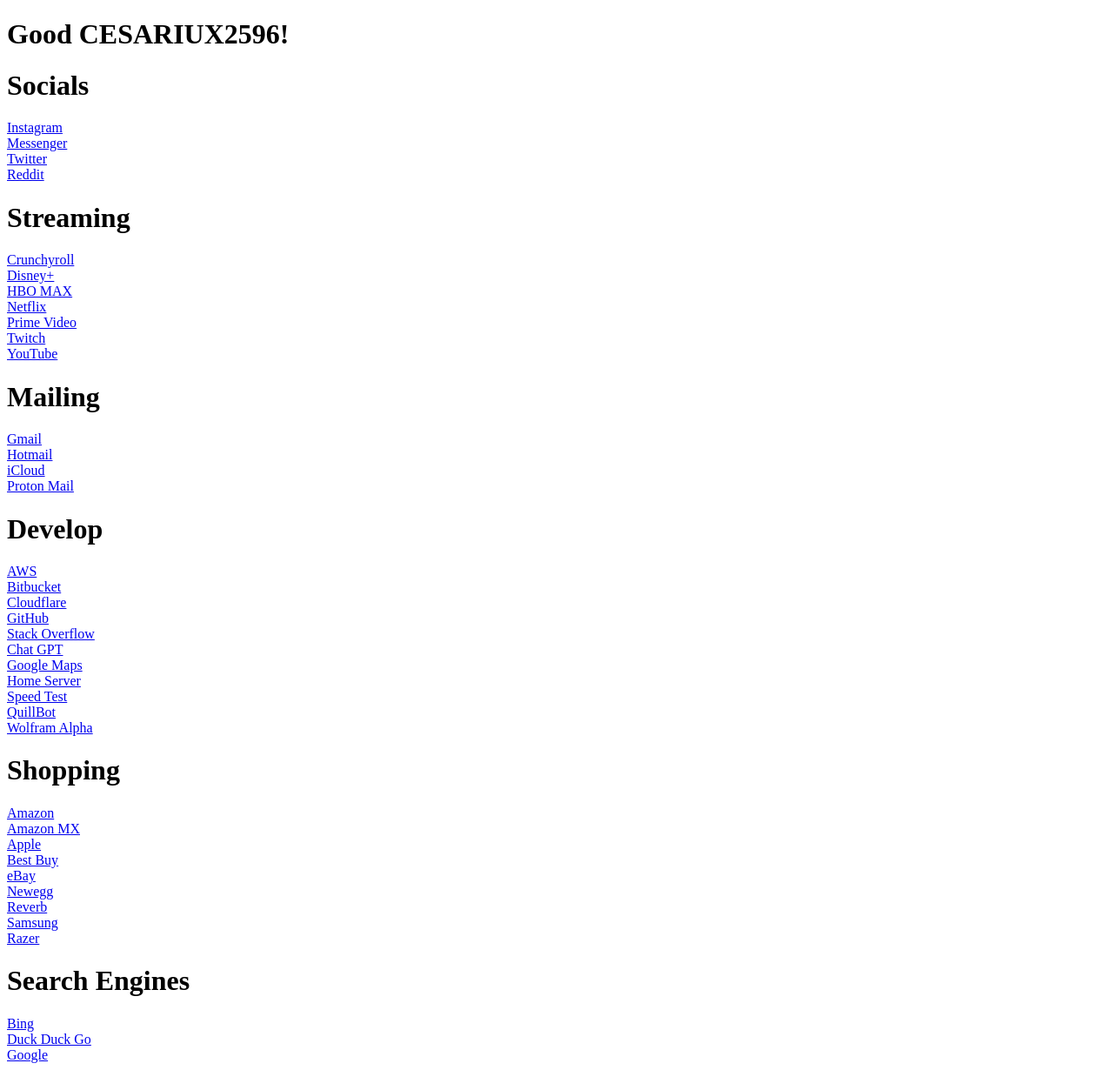
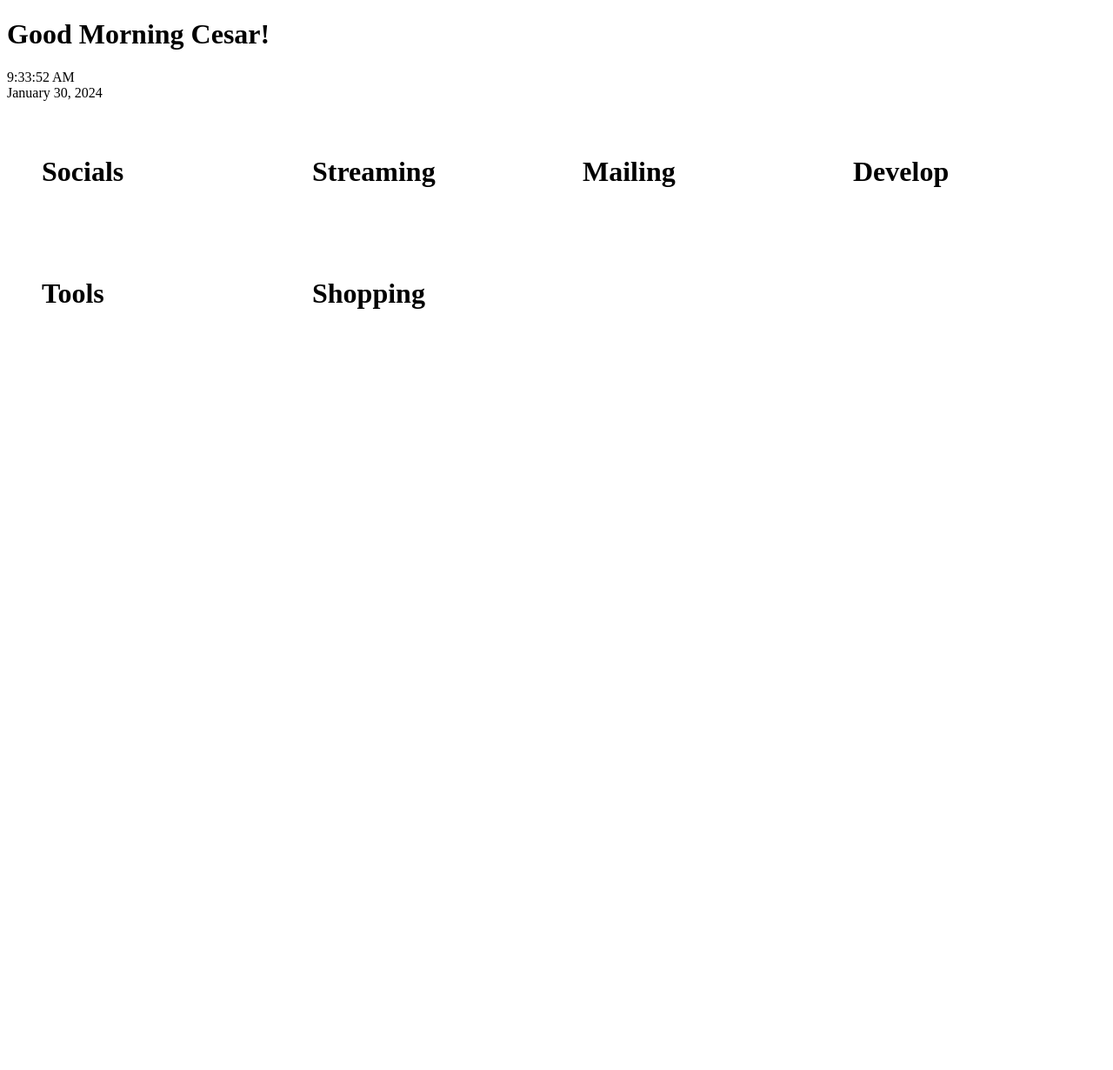
Before and after one commit to CESARIUX2596/personal-configs, a plain HTML site: page home-page/index.html in a window 1280 px wide. Shown: the whole page at 87% size. After the commit the page ends 800 px from the top, so only its background shows below. Drawn offline with Linux system fonts and the light colour scheme.

Commit message:
Base website html  styling

```diff
--- a/home-page/index.html
+++ b/home-page/index.html
@@ -5,45 +5,49 @@
     <meta charset="UTF-8">
     <meta name="viewport" content="width=device-width, initial-scale=1.0">
     <meta http-equiv="X-UA-Compatible" content="ie=edge">
-    <title>My Website</title>
+    <title>Homepage</title>
     <link rel="stylesheet" href="./style.css">
     <link rel="icon" href="./favicon.ico" type="image/x-icon">
-    <script src="./script.js"></script>
 </head>
 
 <body>
     <main>
         <!-- Custom homepage for webrowser -->
         <div class="greeting">
-            <h1 class="greeting_tittle">Good <span id="time"></span> CESARIUX2596!</h1>
+            <h1 class="greeting-tittle">Good <span id="time-reference"></span> Cesar!</h1>
+        </div>
+
+        <div class="clock">
+            <div class="time"></div>
+            <div class="date"></div>
         </div>
 
         <!-- Display current time and weather -->
         <div class="time">
-            <div class="time_container">
-                <div class="time_container_time">
-                    <h1 class="time_container_time_hour" id="hour"></h1>
-                    <h1 class="time_container_time_minute" id="minute"></h1>
-                    <h1 class="time_container_time_second" id="second"></h1>
+            <div class="time-container">
+                <div class="time-container-time">
+                    <h1 class="time-container-time-hour" id="hour"></h1>
+                    <h1 class="time-container-time-minute" id="minute"></h1>
+                    <h1 class="time-container-time-second" id="second"></h1>
                 </div>
-                <div class="time_container_date">
-                    <h1 class="time_container_date_day" id="day"></h1>
-                    <h1 class="time_container_date_month" id="month"></h1>
-                    <h1 class="time_container_date_year" id="year"></h1>
+                <div class="time-container-date">
+                    <h1 class="time-container-date-day" id="day"></h1>
+                    <h1 class="time-container-date-month" id="month"></h1>
+                    <h1 class="time-container-date-year" id="year"></h1>
                 </div>
             </div>
         </div>
 
         <!-- Display current weather -->
         <div class="weather">
-            <div class="weather_container">
-                <div class="weather_container_location">
-                    <h1 class="weather_container_location_city" id="city"></h1>
-                    <h1 class="weather_container_location_country" id="country"></h1>
+            <div class="weather-container">
+                <div class="weather-container-location">
+                    <h1 class="weather-container-location-city" id="city"></h1>
+                    <h1 class="weather-container-location-country" id="country"></h1>
                 </div>
-                <div class="weather_container_temperature">
-                    <h1 class="weather_container_temperature_degree" id="degree"></h1>
-                    <h1 class="weather_container_temperature_description" id="description"></h1>
+                <div class="weather-container-temperature">
+                    <h1 class="weather-container-temperature-degree" id="degree"></h1>
+                    <h1 class="weather-container-temperature-description" id="description"></h1>
                 </div>
             </div>
         </div>
@@ -51,170 +55,168 @@
 
         <!-- Websites -->
 
+        <div class="websites-container">
+
             <!-- Social -->
-        <div class="social">
-            <h1 class="container_name">Socials</h1>
-            <div class="social_container">
-                <div class="social_container_item">
-                    <a href="https://www.instagram.com/" target="_blank">Instagram</a>
-                </div>
-                <div class="social_container_item">
-                    <a href="https://www.messenger.com/" target="_blank">Messenger</a>
-                </div>
-                <div class="social_container_item">
-                    <a href="https://twitter.com" target="_blank">Twitter</a>
-                </div>
-                <div class="social_container_item">
-                    <a href="https://www.reddit.com/" target="_blank">Reddit</a>
-                </div>
-            </div>
+            <div class="cathegory-container">
+                <h1 class="cathegory-name">Socials</h1>
+                <ul class="cathegory-list">
+                    <li class="cathegory-item">
+                        <a href="https://www.instagram.com/">Instagram</a>
+                    </li>
+                    <li class="cathegory-item">
+                        <a href="https://www.messenger.com/">Messenger</a>
+                    </li>
+                    <li class="cathegory-item">
+                        <a href="https://twitter.com">Twitter</a>
+                    </li>
+                    <li class="cathegory-item">
+                        <a href="https://www.reddit.com/">Reddit</a>
+                    </li>
+                </ul>
             </div>
 
             <!-- Streaming -->
-        <div class="streaming">
-            <h1 class="container_name">Streaming</h1>
-            <div class="streaming_container">
-                <div class="streaming_container_item">
-                    <a href="https://www.crunchyroll.com/" target="_blank">Crunchyroll</a>
-                </div>
-                <div class="streaming_container_item">
-                    <a href="https://www.disneyplus.com/" target="_blank">Disney+</a>
-                </div>
-                <div class="streaming_container_item">
-                    <a href="https://hbomax.com/" target="_blank">HBO MAX</a>
-                </div>
-                <div class="streaming_container_item">
-                    <a href="https://www.netflix.com/" target="_blank">Netflix</a>
-                </div>
-                <div class="streaming_container_item">
-                    <a href="https://www.primevideo.com/" target="_blank">Prime Video</a>
-                </div>
-                <div class="streaming_container_item">
-                    <a href="https://www.twitch.tv/" target="_blank">Twitch</a>
-                </div>
-                <div class="streaming_container_item">
-                    <a href="https://www.youtube.com/" target="_blank">YouTube</a>
-                </div>
-            </div>
+            <div class="cathegory-container">
+                <h1 class="cathegory-name">Streaming</h1>
+                <ul class="cathegory-list">
+                    <li class="cathegory-item">
+                        <a href="https://www.crunchyroll.com/">Crunchyroll</a>
+                    </li>
+                    <li class="cathegory-item">
+                        <a href="https://www.disneyplus.com/">Disney+</a>
+                    </li>
+                    <li class="cathegory-item">
+                        <a href="https://hbomax.com/">HBO MAX</a>
+                    </li>
+                    <li class="cathegory-item">
+                        <a href="https://www.netflix.com/">Netflix</a>
+                    </li>
+                    <li class="cathegory-item">
+                        <a href="https://www.primevideo.com/">Prime Video</a>
+                    </li>
+                    <li class="cathegory-item">
+                        <a href="https://www.twitch.tv/">Twitch</a>
+                    </li>
+                    <li class="cathegory-item">
+                        <a href="https://www.youtube.com/">YouTube</a>
+                    </li>
+                </ul>
             </div>
 
             <!-- Mailing -->
-        <div class="mailing">
-            <h1 class="container_name">Mailing</h1>
-            <div class="mailing_container">
-                <div class="mailing_container_item">
-                    <a href="https://mail.google.com/" target="_blank">Gmail</a>
-                </div>
-                <div class="mailing_container_item">
-                    <a href="https://outlook.live.com/" target="_blank">Hotmail</a>
-                </div>
-                <div class="mailing_container_item">
-                    <a href="https://www.icloud.com/" target="_blank">iCloud</a>
-                </div>
-                <div class="mailing_container_item">
-                    <a href="https://proton.me/mail" target="_blank">Proton Mail</a>
-                </div>
-            </div>
+            <div class="cathegory-container">
+                <h1 class="cathegory-name">Mailing</h1>
+                <ul class="cathegory-list">
+                    <li class="cathegory-item">
+                        <a href="https://mail.google.com/">Gmail</a>
+                    </li>
+                    <li class="cathegory-item">
+                        <a href="https://outlook.live.com/">Hotmail</a>
+                    </li>
+                    <li class="cathegory-item">
+                        <a href="https://www.icloud.com/">iCloud</a>
+                    </li>
+                    <li class="cathegory-item">
+                        <a href="https://proton.me/mail">Proton Mail</a>
+                    </li>
+                </ul>
             </div>
 
             <!-- Develop -->
-        <div class="develop">
-            <h1 class="container_name">Develop</h1>
-            <div class="develop_container">
-                <div class="develop_container_item">
-                    <a href="https://aws.amazon.com/" target="_blank">AWS</a>
-                </div>
-                <div class="develop_container_item">
-                    <a href="https://bitbucket.org/" target="_blank">Bitbucket</a>
-                </div>
-                <div class="develop_container_item">
-                    <a href="https://www.cloudflare.com/" target="_blank">Cloudflare</a>
-                </div>
-                <div class="develop_container_item">
-                    <a href="https://github.com" target="_blank">GitHub</a>
-                </div>
-                <div class="develop_container_item">
-                    <a href="https://stackoverflow.com/" target="_blank">Stack Overflow</a>
-                </div>
-            </div>
+            <div class="cathegory-container">
+                <h1 class="cathegory-name">Develop</h1>
+                <ul class="cathegory-list">
+                    <li class="cathegory-item">
+                        <a href="https://aws.amazon.com/">AWS</a>
+                    </li>
+                    <li class="cathegory-item">
+                        <a href="https://bitbucket.org/">Bitbucket</a>
+                    </li>
+                    <li class="cathegory-item">
+                        <a href="https://www.cloudflare.com/">Cloudflare</a>
+                    </li>
+                    <li class="cathegory-item">
+                        <a href="https://github.com">GitHub</a>
+                    </li>
+                    <li class="cathegory-item">
+                        <a href="https://stackoverflow.com/">Stack Overflow</a>
+                    </li>
+                </ul>
             </div>
 
             <!-- Tools -->
-        <div class="tools">
-            <div class="tools_container">
-                <div class="tools_container_item">
-                    <a href="https://chat.openai.com/" target="_blank">Chat GPT</a>
-                </div>
-                <div class="tools_container_item">
-                    <a href="https://www.google.com/maps/" target="_blank">Google Maps</a>
-                </div>
-                <div class="tools_container_item">
-                    <a href="http://192.168.1.113/#/" target="_blank">Home Server</a>
-                </div>
-                <div ckass="tools_container_item">
-                    <a href="https://www.speedtest.net/" target="_blank">Speed Test</a>
-                </div>
-                <div class="tools_container_item">
-                    <a href="https://quillbot.com/" target="_blank">QuillBot</a>
-                </div>
-                <div class="tools_container_item">
-                    <a href="https://www.wolframalpha.com/" target="_blank">Wolfram Alpha</a>
-                </div>
-            </div>
+            <div class="cathegory-container">
+                <h1 class="cathegory-name">Tools</h1>
+                <ul class="cathegory-list">
+                    <li class="cathegory-item">
+                        <a href="https://www.bing.com/">Bing</a>
+                    </li>
+                    <li class="cathegory-item">
+                        <a href="https://chat.openai.com/">Chat GPT</a>
+                    </li>
+                    <li class="cathegory-item">
+                        <a href="https://duckduckgo.com/">Duck Duck Go</a>
+                    </li>
+                    <li class="cathegory-item">
+                        <a href="https://www.google.com/">Google</a>
+                    </li>
+                    <li class="cathegory-item">
+                        <a href="https://www.google.com/maps/">Google Maps</a>
+                    </li>
+                    <li class="cathegory-item">
+                        <a href="http://192.168.1.113/#/">Home Server</a>
+                    </li>
+                    <li class="cathegory-item">
+                        <a href="https://www.speedtest.net/">Speed Test</a>
+                    </li>
+                    <li class="cathegory-item">
+                        <a href="https://quillbot.com/">QuillBot</a>
+                    </li>
+                    <li class="cathegory-item">
+                        <a href="https://www.wolframalpha.com/">Wolfram Alpha</a>
+                    </li>
+
+
+                </ul>
             </div>
 
             <!-- Shopping -->
-        <div class="shopping">
-            <h1 class="container_name">Shopping</h1>
-            <div class="shopping_container">
-                <div class="shopping_container_item">
-                    <a href="https://www.amazon.com/" target="_blank">Amazon</a>
-                </div>
-                <div class="shopping_container_item">
-                    <a href="https://www.amazon.com.mx/" target="_blank">Amazon MX</a>
-                </div>
-                <div class="shopping_container_item">
-                    <a href="https://www.apple.com/" target="_blank">Apple</a>
-                </div>
-                <div class="shopping_container_item">
-                    <a href="https://www.bestbuy.com/" target="_blank">Best Buy</a>
-                </div>
-                <div class="shopping_container_item">
-                    <a href="https://www.ebay.com/" target="_blank">eBay</a>
-                </div>
-                <div class="shopping_container_item">
-                    <a href="https://www.newegg.com/" target="_blank">Newegg</a>
-                </div>
-                <div class="shopping_container_item">
-                    <a href="https://reverb.com/" target="_blank">Reverb</a>
-                </div>
-                <div class="shopping_container_item">
-                    <a href="https://www.samsung.com/" target="_blank">Samsung</a>
-                </div>
-                <div class="shopping_container_item">
-                    <a href="https://www.razer.com/" target="_blank">Razer</a>
+            <div class="cathegory-container">
+                <h1 class="cathegory-name">Shopping</h1>
+                <ul class="cathegory-list">
+                    <li class="cathegory-item">
+                        <a href="https://www.amazon.com/">Amazon</a>
+                    </li>
+                    <li class="cathegory-item">
+                        <a href="https://www.amazon.com.mx/">Amazon MX</a>
+                    </li>
+                    <li class="cathegory-item">
+                        <a href="https://www.apple.com/">Apple</a>
+                    </li>
+                    <li class="cathegory-item">
+                        <a href="https://www.bestbuy.com/">Best Buy</a>
+                    </li>
+                    <li class="cathegory-item">
+                        <a href="https://www.ebay.com/">eBay</a>
+                    </li>
+                    <li class="cathegory-item">
+                        <a href="https://www.newegg.com/">Newegg</a>
+                    </li>
+                    <li class="cathegory-item">
+                        <a href="https://reverb.com/">Reverb</a>
+                    </li>
+                    <li class="cathegory-item">
+                        <a href="https://www.samsung.com/">Samsung</a>
+                    </li>
+                    <li class="cathegory-item">
+                        <a href="https://www.razer.com/">Razer</a>
+                    </li>
+                </ul>
             </div>
         </div>
-        </div>
-
-        <!-- Search -->
-        <div class="search">
-            <h1 class="container_name">Search Engines</h1>
-            <div class="search_container">
-                <div class="search_container_item">
-                    <a href="https://www.bing.com/" target="_blank">Bing</a>
-                </div>
-                <div class="search_container_item">
-                    <a href="https://duckduckgo.com/" target="_blank">Duck Duck Go</a>
-                </div>
-                <div class="search_container_item">
-                    <a href="https://www.google.com/" target="_blank">Google</a>
-                </div>
-            </div>
-        </div>
-
     </main>
-    <script src="index.js"></script>
+    <script src="./script.js"></script>
 </body>
 
 </html>
--- a/home-page/script.js
+++ b/home-page/script.js
@@ -0,0 +1,35 @@
+window.onload = function() {
+    // Function to update the time reference (morning, afternoon, evening)
+    function updateTimeReference() {
+        var date = new Date();
+        var currentHour = date.getHours();
+        var timeReference;
+
+        if (currentHour < 12) {
+            timeReference = 'Morning';
+        } else if (currentHour< 18) {
+            timeReference = 'Afternoon';
+        } else {
+            timeReference = 'Evening';
+        }
+
+        document.getElementById('time-reference').innerText = timeReference;
+    }
+
+    // Function to update the clock
+    function updateClock() {
+        var now = new Date();
+        var options = { year: 'numeric', month: 'long', day: 'numeric' };
+        var date = now.toLocaleDateString('en-US', options);
+        var time = now.toLocaleTimeString();
+        document.querySelector('.time').innerText = time;
+        document.querySelector('.date').innerText = date;
+    }
+
+    // Call both functions immediately to set the initial time, date, and time reference
+    updateTimeReference();
+    updateClock();
+
+    // Set up intervals to update the clock every 1 second
+    setInterval(updateClock, 1000);
+};
--- a/home-page/style.css
+++ b/home-page/style.css
@@ -0,0 +1,57 @@
+/* styles.css */
+
+.websites-container {
+    display: grid;
+    grid-template-columns: repeat(auto-fit, minmax(250px, 1fr));
+    grid-gap: 20px;
+    margin: 20px;
+}
+
+.cathegory-container {
+    position: relative;
+    display: inline-block;
+    margin: 10px;
+    padding: 10px;
+}
+
+.cathegory-list {
+    display: none;
+    position: absolute;
+    z-index: 1;
+    background-color: #f9f9f9;
+    min-width: 160px;
+    box-shadow: 0px 8px 16px 0px rgba(0, 0, 0, 0.2);
+    border-radius: 16px;
+    padding: 8px;
+    margin-top: 8px;
+    margin-left: -10px;
+}
+
+.cathegory-container:hover .cathegory-list {
+    display: block;
+
+}
+
+.cathegory-list {
+    list-style-type: none;
+    padding: 0;
+    margin: 0;
+    width: 150px;
+}
+
+.cathegory-item {
+    margin-bottom: 8px;
+}
+
+.cathegory-item a {
+    text-decoration: none;
+    color: #333;
+    display: block;
+    padding: 8px;
+    background-color: #f9f9f9;
+    text-align: center;
+}
+
+.cathegory-item a:hover {
+    background-color: #ddd;
+}
```
Lines whose indentation alone changed are shown as unchanged.
